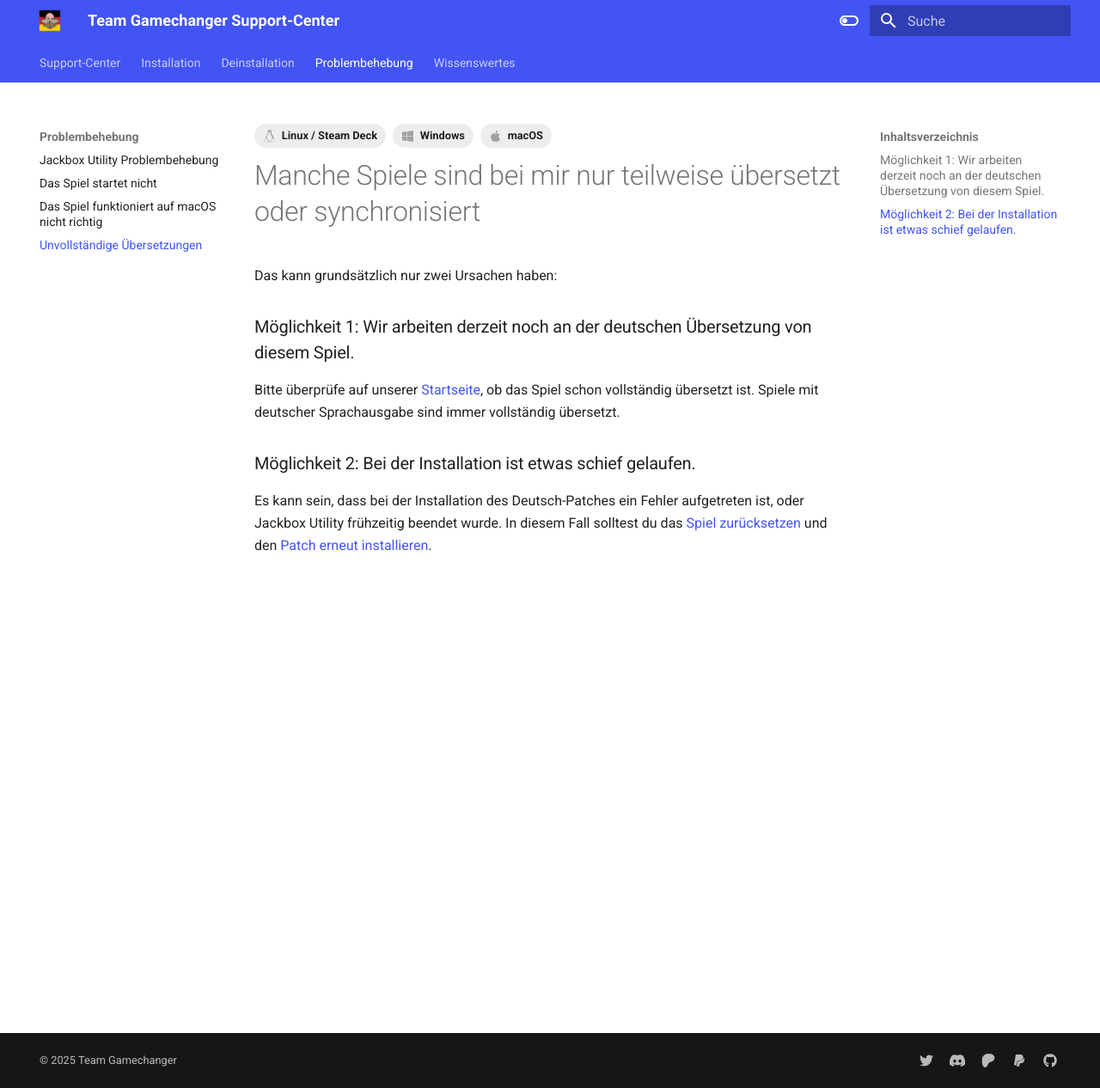
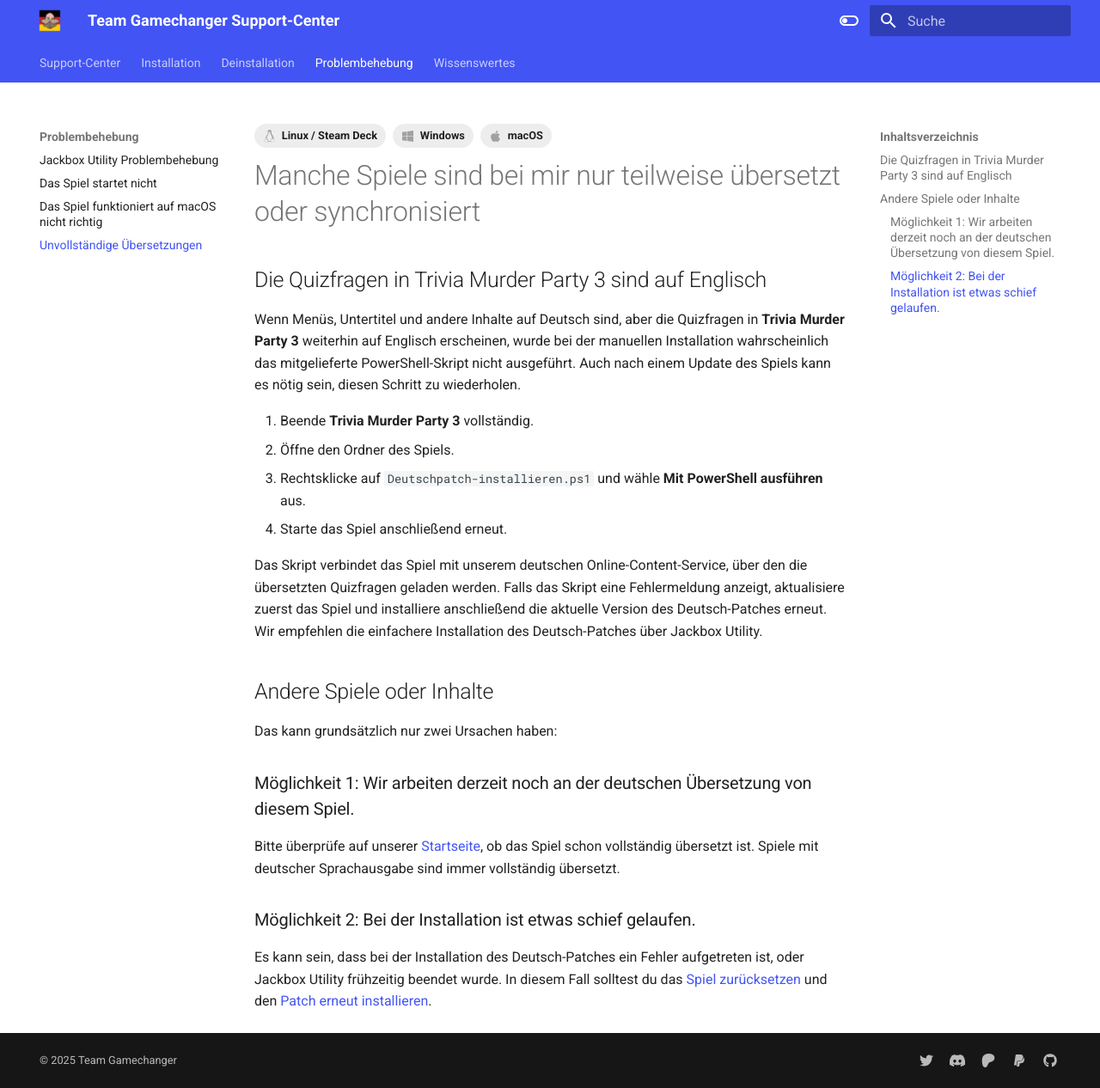
Before and after one commit to Team-Gamechanger/Support-Center, an MkDocs documentation site: the page built from docs/Problembehebung/UnvollstaendigeUebersetzung.md, in a window 1280 px wide and 1266 px high. Shown: the whole window at 86% size. Built offline with MkDocs 1.6.1 and Material for MkDocs 9.7.7, drawn with Linux system fonts in a browser that asks for light colours.

Commit message:
TMP3 Guides

```diff
--- a/docs/Problembehebung/UnvollstaendigeUebersetzung.md
+++ b/docs/Problembehebung/UnvollstaendigeUebersetzung.md
@@ -9,6 +9,19 @@
 
 # Manche Spiele sind bei mir nur teilweise übersetzt oder synchronisiert
 
+## Die Quizfragen in Trivia Murder Party 3 sind auf Englisch
+
+Wenn Menüs, Untertitel und andere Inhalte auf Deutsch sind, aber die Quizfragen in **Trivia Murder Party 3** weiterhin auf Englisch erscheinen, wurde bei der manuellen Installation wahrscheinlich das mitgelieferte PowerShell-Skript nicht ausgeführt. Auch nach einem Update des Spiels kann es nötig sein, diesen Schritt zu wiederholen.
+
+1. Beende **Trivia Murder Party 3** vollständig.
+2. Öffne den Ordner des Spiels.
+3. Rechtsklicke auf `Deutschpatch-installieren.ps1` und wähle **Mit PowerShell ausführen** aus.
+4. Starte das Spiel anschließend erneut.
+
+Das Skript verbindet das Spiel mit unserem deutschen Online-Content-Service, über den die übersetzten Quizfragen geladen werden. Falls das Skript eine Fehlermeldung anzeigt, aktualisiere zuerst das Spiel und installiere anschließend die aktuelle Version des Deutsch-Patches erneut. Wir empfehlen die einfachere Installation des Deutsch-Patches über Jackbox Utility.
+
+## Andere Spiele oder Inhalte
+
 Das kann grundsätzlich nur zwei Ursachen haben:
 
 ### Möglichkeit 1: Wir arbeiten derzeit noch an der deutschen Übersetzung von diesem Spiel.
```
Also changed, not shown: docs/Deinstallation/Steam.md (+10 -0 lines), docs/Installation/Windows.md (+8 -0 lines), docs/Problembehebung/JackboxUtility.md (+10 -1 lines), docs/Wissenswertes/DasTeam.md (+10 -0 lines).
